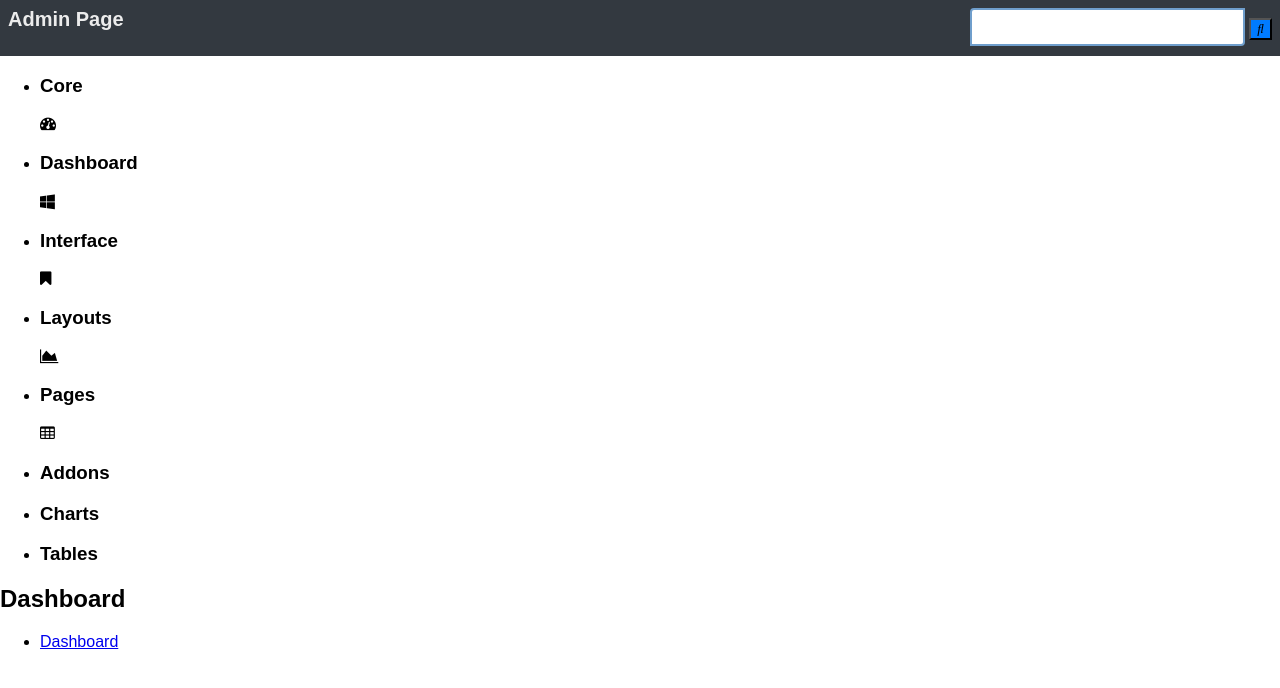
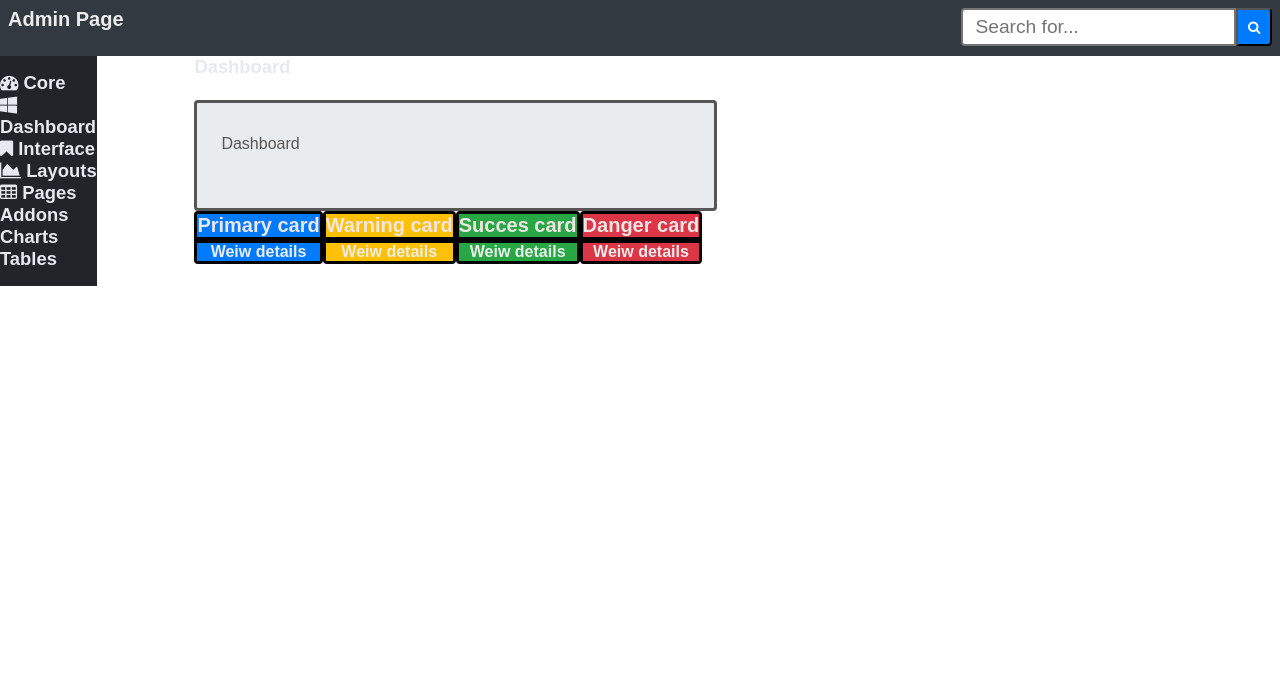
Before and after one commit to pinjanos/project-css3-002-admin-template, a plain HTML site: page index.html in a window 1280 px wide. Drawn offline with Linux system fonts and the light colour scheme.

Commit message:
nincs kész, káosz, előlről kellene

```diff
--- a/css/style.css
+++ b/css/style.css
@@ -30,18 +30,20 @@ body {
 }
 
 .search__input {
-    border-radius: 4px 0 4px;
-    padding: 0.375rem 0.75rem 0.375rem 0.75rem;
+    border-radius: 4px 0 0 4px;
+    padding: 0.375rem 0.75rem;
     font-size: 1.2rem;
     border-style: solid;
-    animation: search__input 15s normal;
+    transition: border 0.5s ease-out;
+
+    /* animation: search__input 0.15s normal; */
 }
 
 input:focus {
     border-color: rgb(128,189,255);
 }
 
-@keyframes search__input {
+/* @keyframes search__input {
     0% {
         border-color: rgb(250,250,250);
     }
@@ -51,12 +53,128 @@ input:focus {
     100% {
         border-color: rgb(19, 47, 77);
     }
-}
+} */
 
 .search__btn {
     background-color: rgb(0,123,255);
+    border-radius: 0 4px 4px 0;
+    position: relative;
+    float: inherit;
+    padding: 0.6rem;
 }
 
-li i {
-    display: inline-flexbox;
+.search__btn i {
+    color: rgb(255,255,255);
 }
+
+h1 {
+    color: rgb(230, 233, 240);
+    font-size: 1.15rem;
+    margin: 0;
+}
+
+h2 {
+    color: rgb(240, 230, 230);
+    font-size: 1.25rem;
+    margin: 0;
+}
+
+h4 {
+    color: rgb(236,236,236);
+    margin: 0;
+}
+
+.main__nav {
+    background-color: rgb(33,37,41);
+    display: grid;
+    position: relative;
+    width: 50%;
+    float: left;
+}
+
+.main__nav ul {
+    width: 100%;
+    padding: 0;
+    float: left;
+}
+
+.main__nav li {
+    list-style-type:none;
+}
+
+.main__cards {
+    display: flex;
+    flex-wrap: wrap;
+    text-align: center;
+}
+
+.main__card--blue {
+    background-color: rgb(0,123,255);
+}
+
+.main__card--yellow {
+    background-color: rgb(255,193,7);
+}
+.main__card--green {
+    background-color: rgb(40,167,69);
+}
+.main__card--red {
+    background-color: rgb(220,53,69);
+}
+
+.card__top {
+    border: solid;
+    border-radius: 0.25rem 0.25rem 0 0;
+}
+
+.card__bottom {
+    border: solid;
+    border-radius: 0 0 0.25rem 0.25rem;
+}
+
+.main__breadcrumb {
+    background-color: rgb(233,236,239);
+    border: solid;
+    border-radius: 0.25rem;
+    padding: 1rem 1.5rem;
+    color: rgb(87, 85, 85);
+    text-align: left;
+}
+
+.main__breadcrumb li {
+    list-style-type:none;
+}
+
+main {
+    display: flex;
+    flex-direction: row;
+    min-width: 160px;
+}
+
+aside {
+    height: 100%;
+    flex: 200px;
+}
+
+.content {
+    display: grid;
+    width: 75%;
+}
+
+section {
+    width: 100%;
+}
+
+
+
+.header__dark {grid-area: header;}
+.main__nav {grid-area: nav;}
+.content {grid-area: content;}
+
+.grid-container {
+    display: grid;
+    grid-template-areas:
+    "header header header header header header"
+    "nav nav content content content content"
+    "nav nav content content content content";
+}
--- a/index.html
+++ b/index.html
@@ -10,12 +10,13 @@
 </head>
 
 <body>
+    <div class="grid-container">
         <header class="header__dark">
             <h3 class="header__title">Admin Page</h3>
             <div class="header__search">
-            <input class="search__input" type="text">
+                <input class="search__input" type="text" placeholder="Search for...">
                 <button class="search__btn">
-                <i class="fas fa-search"></i>
+                    <i class="fa fa-search"></i>
                 </button>
 
             </div>
@@ -25,24 +26,23 @@
                 <nav class="main__nav">
                     <ul class="nav__ul">
                         <li>
-                        <h1>Core</h1>
-                        <i class="fa fa-tachometer"></i>
+                            <h1><i class="fa fa-tachometer"></i> Core</h1>
+
                         </li>
                         <li>
-                        <h1>Dashboard</h1>
-                        <i class="fa fa-windows"></i>
+                            <h1><i class="fa fa-windows"></i> Dashboard</h1>
                         </li>
                         <li>
-                        <h1>Interface</h1>
-                        <i class="fa fa-bookmark"></i>
+                            <h1><i class="fa fa-bookmark"></i> Interface</h1>
+
                         </li>
                         <li>
-                        <h1>Layouts</h1>
-                        <i class="fa fa-area-chart"></i>
+                            <h1><i class="fa fa-area-chart"></i> Layouts</h1>
+
                         </li>
                         <li>
-                        <h1>Pages</h1>
-                        <i class="fa fa-table"></i>
+                            <h1><i class="fa fa-table"></i> Pages</h1>
+
                         </li>
                         <li>
                             <h1>Addons</h1>
@@ -59,27 +59,62 @@
             <section class="content">
                 <h1>Dashboard</h1>
                 <div class="main__breadcrumb">
-                <ul class="breadcrumb">
-                    <li><a href="#">Dashboard</a></li>
-                </ul>
+                    <p>Dashboard</p>
+
                 </div>
                 <div class="main__cards">
-                <div class="main__card"></div>
-                <div class="main__card"></div>
-                <div class="main__card"></div>
-                <div class="main__card"></div>
+                    <div class="main__card">
                         <div class="card__top">
-                    <div class="main__card main__card--blue"></div>
-                    <div class="main__card main__card--yellow"></div>
-                    <div class="main__card main__card--green"></div>
-                    <div class="main__card main__card--red"></div>
+                            <div class="main__card main__card--blue">
+                                <h2>Primary card</h2>
+                            </div>
                         </div>
                         <div class="card__bottom">
-                    <div class="main__card main__card--blue"></div>
-                    <div class="main__card main__card--yellow"></div>
-                    <div class="main__card main__card--green"></div>
-                    <div class="main__card main__card--red"></div>
+                            <div class="main__card main__card--blue">
+                                <h4>Weiw details</h4>
                             </div>
+                        </div>
+                    </div>
+                    <div class="main__card">
+                        <div class="card__top">
+                            <div class="main__card main__card--yellow">
+                                <h2>Warning card</h2>
+                            </div>
+                        </div>
+                        <div class="card__bottom">
+                            <div class="main__card main__card--yellow">
+                                <h4>Weiw details</h4>
+                            </div>
+                        </div>
+                    </div>
+                    <div class="main__card">
+                        <div class="card__top">
+                            <div class="main__card main__card--green">
+                                <h2>Succes card</h2>
+                            </div>
+                        </div>
+                        <div class="card__bottom">
+                            <div class="main__card main__card--green">
+                                <h4>Weiw details</h4>
+                            </div>
+                        </div>
+                    </div>
+                    <div class="main__card">
+                        <div class="card__top">
+                            <div class="main__card main__card--red">
+                                <h2>Danger card</h2>
+                            </div>
+                        </div>
+                        <div class="card__bottom">
+                            <div class="main__card main__card--red">
+                                <h4>Weiw details</h4>
+                            </div>
+                        </div>
+                    </div>
+
+
+                </div>
+
     </div>
     </section>
     </main>
```
Lines whose indentation alone changed are shown as unchanged.
